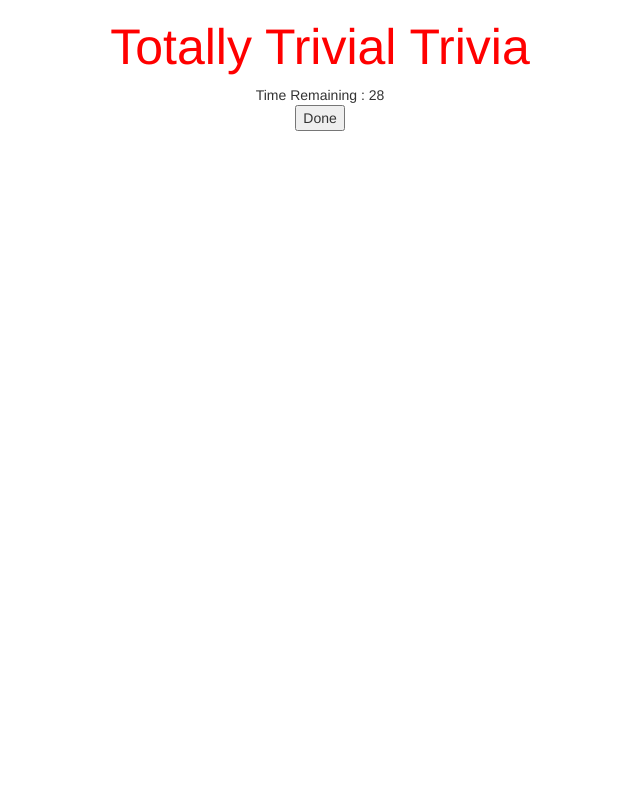
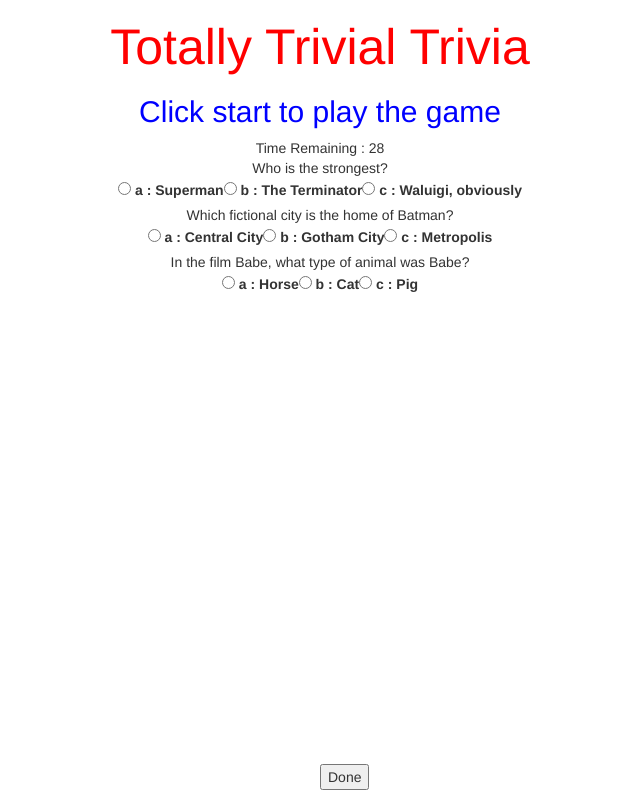
Before and after one commit to rinash3/TriviaGame, a plain HTML site: page index.html in a window 1280 px wide. Both pictures are taken after a click on the button "Start". Shown: the whole page, without its empty margins (320-960 px from the left). Drawn offline with nearby package versions, Linux system fonts and the light colour scheme.

Commit message:
updates js file with questions and answers display

```diff
--- a/assets/css/style.css
+++ b/assets/css/style.css
@@ -3,7 +3,23 @@ h1 {
     color: red;
     font-size: 50px;
 }
+h2 {
+    text-align: center;
+    color: blue;
 
-#wrapper {
+}
+
+.container {
     text-align: center;
+
+
 }
+.container #wrapper #buttons #done{
+  text-align: center;
+  position: absolute;
+  bottom: 10px;
+}
+.container #start{
+    text-align: center;;
+    position: absolute;
+}
--- a/assets/javascript/app.js
+++ b/assets/javascript/app.js
@@ -1,22 +1,24 @@
 $(document).ready(function() {
+
+    //variables
+    //On start click
+    //1.display questions
+    //2. display answers
+    //run timer
+
+    //on user selection
+    //catch click event => put value of clicked event into user guess
+    //correct answer
+    //user answer
+    //while timer>-1
+     //if user guess = correct answer =>correct counter ++
+     //if else incorrect counter++
+    //else unanswered = undefined answers
+    //for every question only one selection available -
+    //when clicking on second answer uncheck radio button and check latest selection
 
 
 
-    //as long as timer=>30sec user can keep playing
-    //else game over
-    //display counters - correct, incorrect,unanswered
-
-    //game()
-    //questions
-    //answers
-    //correct answer
-    //user answer
-    //for every question only one selection available -
-    //when clicking on second answer uncheck radio button and check latest selection
-    //if user selection = correct answer
-    //correct counter ++
-    //else incorrect counter++
-    //unanswered = undefined answers
 
     $("#start").on("click", start);
     $("#done").on("click", stop);
@@ -25,10 +27,19 @@ $(document).ready(function() {
     var correctCount = 0;
     var wrongCount = 0;
     var noanswerCount = 0;
+    var userGuess = "";
+    //timer variables
     var timer = 30;
-    var userGuess = "";
     var timerRunning = false;
     var intervalId;
+
+
+
+
+    const questionContainer = document.getElementById('question');
+    const resultsContainer = document.getElementById('results');
+    const answerContainer = document.getElementById('answer');
+    const doneButton = document.getElementById('done');
 
     function start() {
         // start timer
@@ -37,7 +48,7 @@ $(document).ready(function() {
             timerRunning = true;
             $(this).hide();
             //---display questions with available answers
-
+            trivia()
         }
     }
 
@@ -45,6 +56,8 @@ $(document).ready(function() {
         //  learInterval to stop the count here and set the timer to not running.
         clearInterval(intervalId);
         timerRunning = false;
+        $(this).hide();
+        endOfGame()
     }
 
     function count() {
@@ -74,6 +87,7 @@ $(document).ready(function() {
         return seconds;
     }
     //array of question, answers and correct answer
+
     var Questions = [{
             question: "Who is the strongest?",
             answers: {
@@ -102,8 +116,51 @@ $(document).ready(function() {
             },
             correctAnswer: "c"
         }
+
     ];
-    console.log(Object.values(Questions));
+
+    function trivia(){
+        // we'll need a place to store the HTML output
+        const output = [];
+
+        // for each question...
+        Questions.forEach(
+          (currentQuestion, questionNumber) => {
+
+            // we'll want to store the list of answer choices
+            const answers = [];
 
 
+            // and for each available answer...
+            for(letter in currentQuestion.answers){
+
+              // ...add an HTML radio button
+              answers.push(
+                `<label>
+                  <input type="radio" name="question${questionNumber}" value="${letter}">
+                  ${letter} :
+                  ${currentQuestion.answers[letter]}
+                </label>`
+              );
+            }
+
+            // add this question and its answers to the output
+            output.push(
+              `<div class="question"> ${currentQuestion.question} </div>
+              <div class="answer"> ${answers.join('')} </div>`
+            );
+           // console.log(answers);
+          }
+        );
+
+        // finally combine our output list into one string of HTML and put it on the page
+        questionContainer.innerHTML = output.join('');
+        console.log(Questions.correctAnswer);
+        }
+   function endOfGame() {
+
+    const answerContainers = questionContainer.querySelectorAll('.answers');
+
+   }
+
 })
--- a/index.html
+++ b/index.html
@@ -11,17 +11,23 @@
 </head>
 
 <body>
+    <div class="container">
     <h1>Totally Trivial Trivia</h1>
+    <h2>Click start to play the game</h2>
     <div id="wrapper">
 
         <div id="timer"></div>
 
-        <!-- Div containing our stopwatch controls -->
         <div id="buttons">
             <button id="start">Start</button>
             <button id="done">Done </button>
         </div>
         <div class="question-block">
+                <div id="question"></div>
+        </div>
+        <div class="answers-block">
+            <div id="answer"></div>
+        </div>
             <div class="results">
                 <div id="correct"></div>
                 <div id="incorrect"> </div>
@@ -29,7 +35,7 @@
             </div>
 
         </div>
-
+    </div>
         <!-- jQuery -->
         <script type="text/javascript" src="https://cdnjs.cloudflare.com/ajax/libs/jquery/3.2.1/jquery.min.js"></script>
 
```
